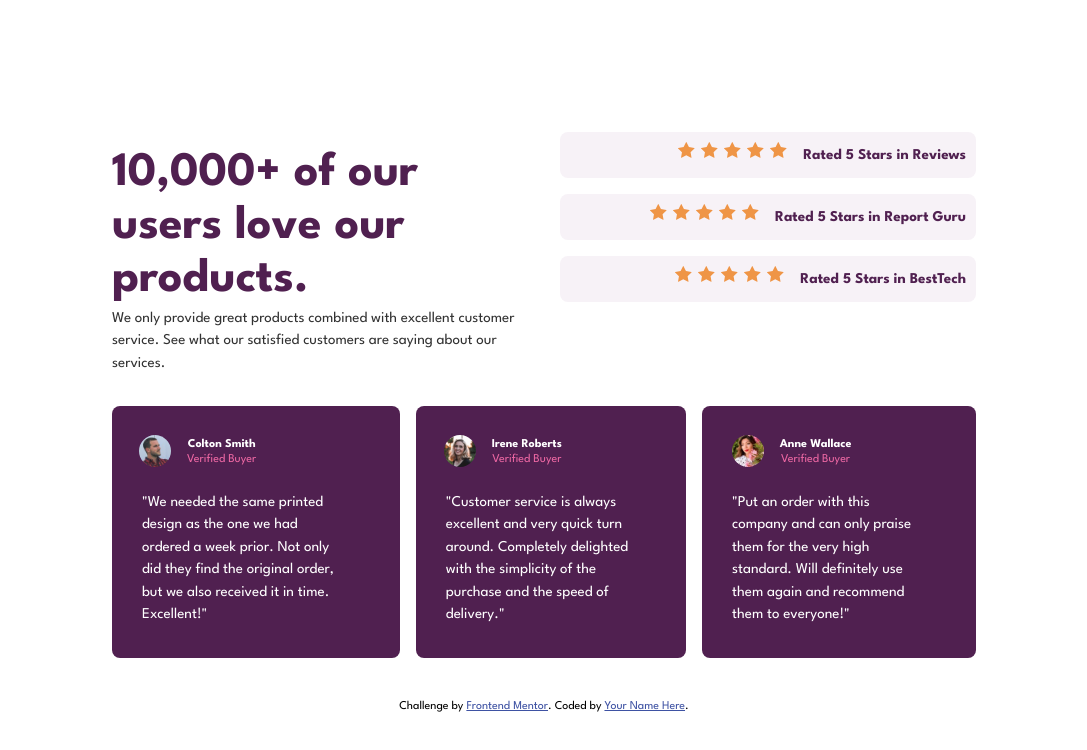
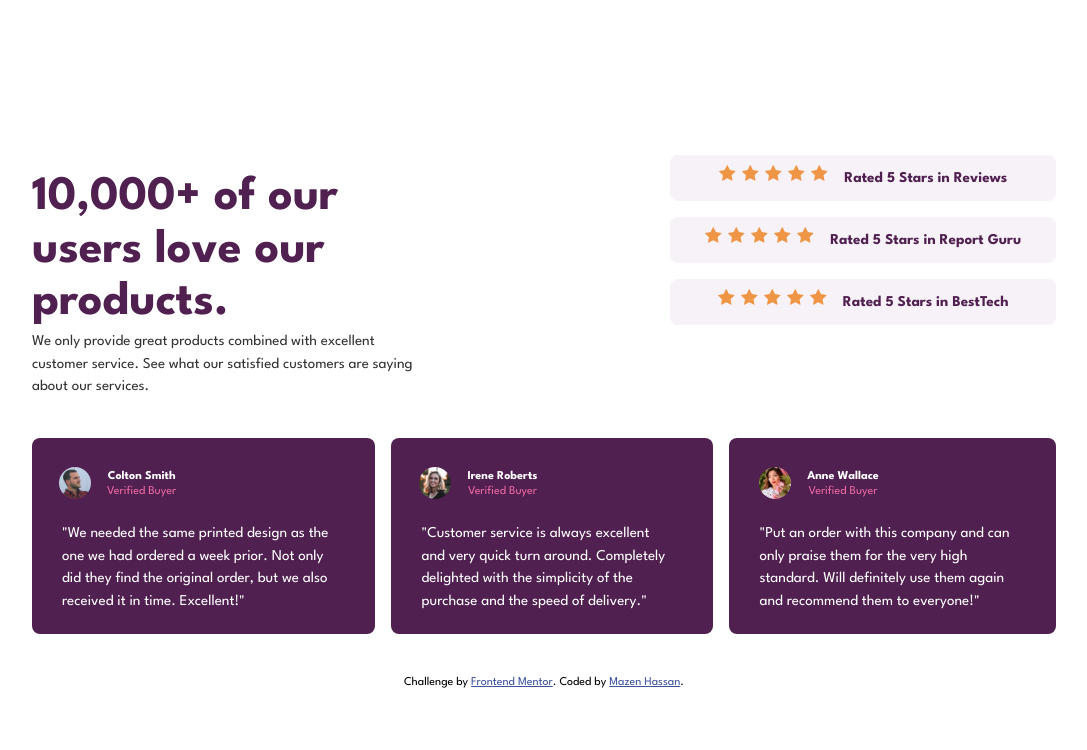
Before and after one commit to Mazz100/Social-Proof-Section, a plain HTML site: page index.html in a window 1280 px wide. Shown: the whole page, without its empty margins (96-1183 px from the left). Drawn offline with Linux system fonts and the light colour scheme.

Commit message:
Desktop Update

```diff
--- a/Styles/style.scss
+++ b/Styles/style.scss
@@ -102,11 +102,13 @@ textarea:not([rows]) {
     justify-content: center;
     align-items: center;
 
+
 }
 
 body {
     @include Flex(column);
     gap: 1.5rem;
+
 }
 
 .container {
@@ -180,10 +182,9 @@ body {
     blockquote {
         color: white;
         text-align: left;
-        margin-bottom: 10px;
         padding: 16px;
         padding-left: 24px;
-        padding-right: 48px;
+        padding-right: 32px;
     }
 }
 
@@ -223,18 +224,18 @@ figcaption {
     grid-template-columns: repeat($columns, 1fr);
     grid-template-rows: repeat($rows, 1fr);
     align-items: center;
-    gap: 2rem;
+    gap: 2.5rem;
 
 }
 
 @media (min-width: 43.75rem) {
     .container {
-        max-width: 54rem;
+        max-width: 64rem;
     }
 
     //Assign Grid for main element containing all web content
     main {
-        @include Grid(4, 1);
+        @include Grid(5, 1);
     }
 
     .top-content {
@@ -243,7 +244,7 @@ figcaption {
     }
 
     .rating-main {
-        grid-area: 1/3/2/5;
+        grid-area: 1/4/2/6;
 
         .stars {
             padding-right: 16px;
@@ -254,11 +255,13 @@ figcaption {
     .rate2,
     .rate3 {
         @include Flex(row);
-        justify-content: end;
+
+
     }
 
     .card-main {
         margin-right: 16px;
+
     }
 
 
@@ -267,7 +270,7 @@ figcaption {
         @include Flex(row);
 
         grid-column-start: 1;
-        grid-column-end: 5;
+        grid-column-end: 6;
 
         .card3 {
             margin-right: 0;
--- a/index.html
+++ b/index.html
@@ -135,8 +135,8 @@
 
 <footer class="attribution">
   <p> Challenge by
-    <a href="https://www.frontendmentor.io?ref=challenge" target="_blank">Frontend Mentor</a>. Coded by <a href="#">Your
-      Name Here</a>.
+    <a href="https://www.frontendmentor.io?ref=challenge" target="_blank">Frontend Mentor</a>. Coded by <a href="#">Mazen
+      Hassan</a>.
   </p>
 </footer>
 
```
Also changed, not shown: Styles/style.css, 1 other file.
